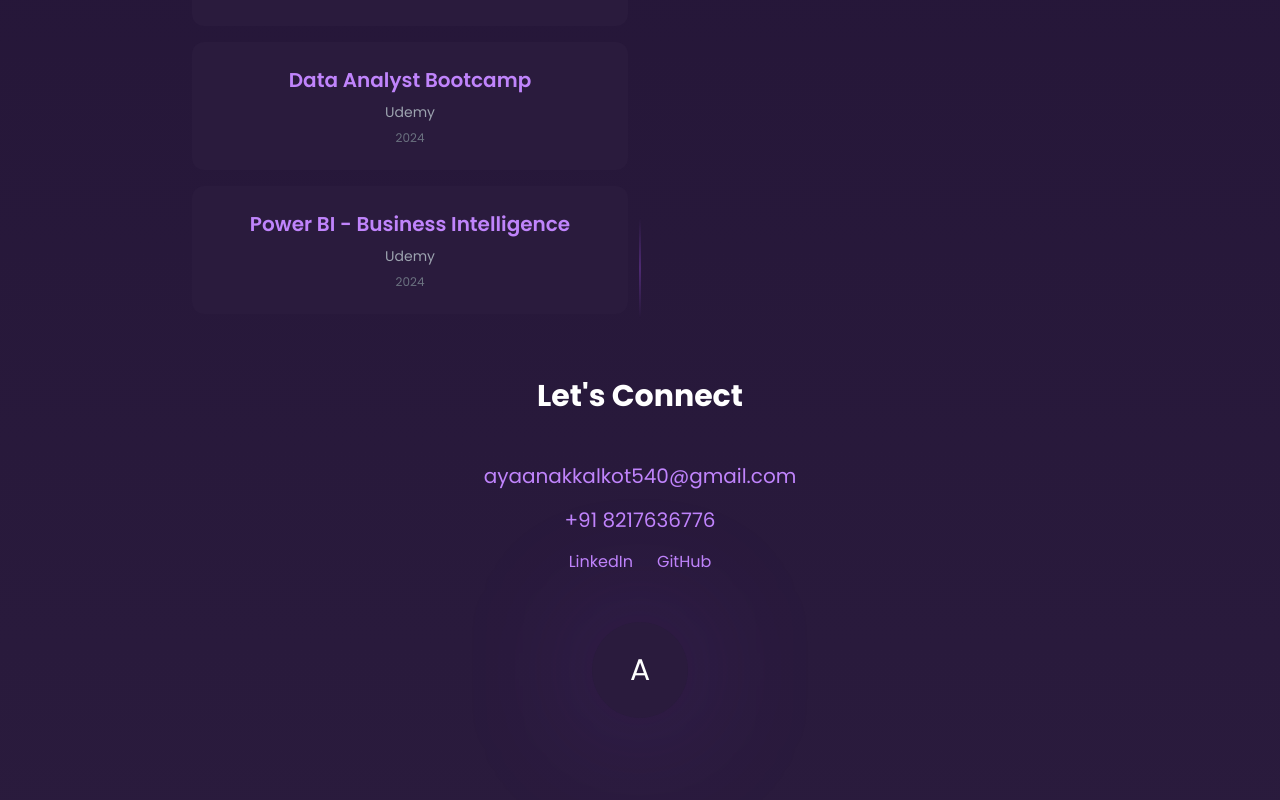
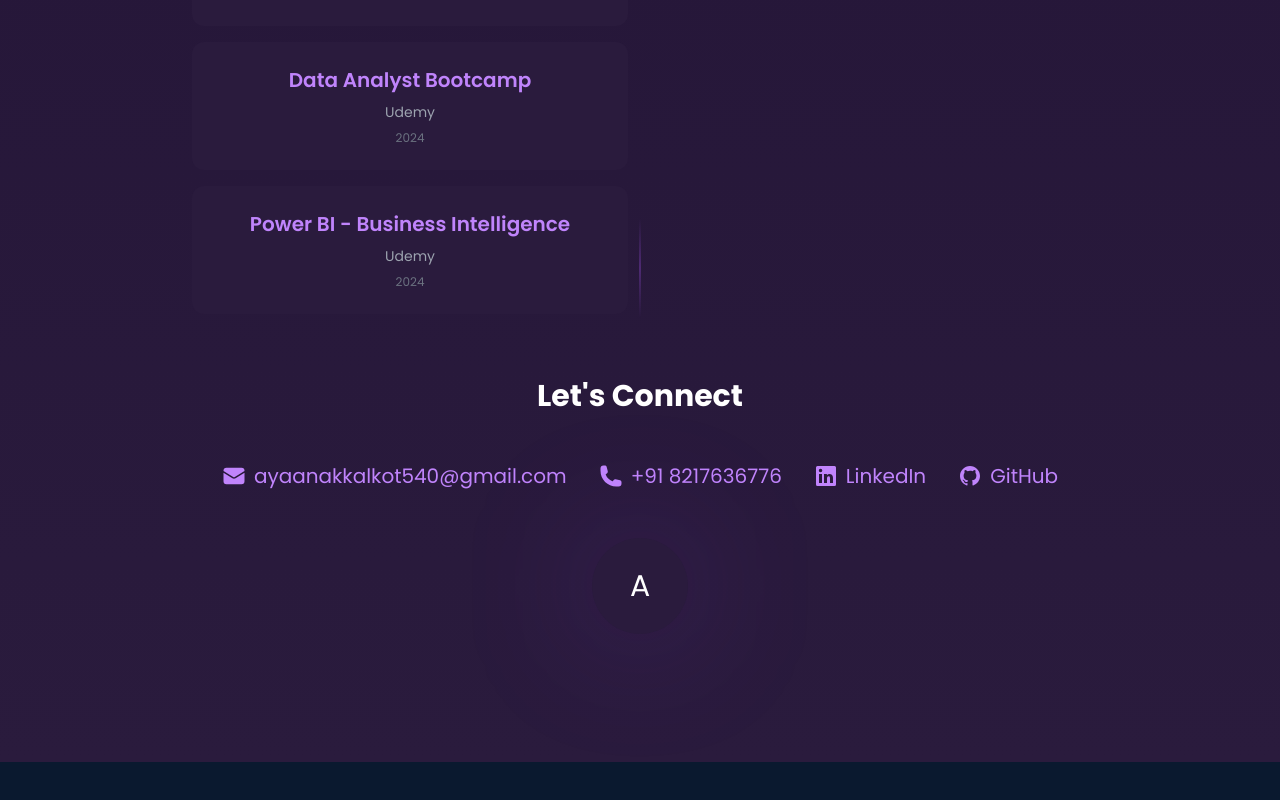
Before and after one commit to Ayaanakkalkot/portfolio, a React (Create React App) app: page / in a window 1280 px wide. Shown: the part 5534-6334 px from the top of the page. After the commit the page ends 6296 px from the top, so only its background shows below. Built offline with nearby package versions, Linux system fonts and the light colour scheme.

Commit message:
Add icons for Medias commit

```diff
--- a/src/components/Contact.tsx
+++ b/src/components/Contact.tsx
@@ -170,60 +170,61 @@ const Contact = () => {
           </motion.h2>
 
           <motion.div
-            className="mb-12 space-y-4"
+            className="mb-12 flex items-center justify-center gap-8 flex-wrap"
             variants={staggerContainer}
-          >
-            <motion.p
-              className="text-xl"
-              variants={fadeInUp}
           >
             <motion.a
               href="mailto:ayaanakkalkot540@gmail.com"
-                className="text-purple-400 hover:text-purple-300"
+              className="flex items-center gap-2 text-purple-400 hover:text-purple-300 text-xl"
               whileHover={{ scale: 1.05 }}
               whileTap={{ scale: 0.95 }}
             >
-                ayaanakkalkot540@gmail.com
+              <svg xmlns="http://www.w3.org/2000/svg" viewBox="0 0 24 24" fill="currentColor" className="w-6 h-6">
+                <path d="M1.5 8.67v8.58a3 3 0 003 3h15a3 3 0 003-3V8.67l-8.928 5.493a3 3 0 01-3.144 0L1.5 8.67z" />
+                <path d="M22.5 6.908V6.75a3 3 0 00-3-3h-15a3 3 0 00-3 3v.158l9.714 5.978a1.5 1.5 0 001.572 0L22.5 6.908z" />
+              </svg>
+              <span>ayaanakkalkot540@gmail.com</span>
             </motion.a>
-            </motion.p>
-            <motion.p
-              className="text-xl"
-              variants={fadeInUp}
-            >
+
             <motion.a
               href="tel:+918217636776"
-                className="text-purple-400 hover:text-purple-300"
+              className="flex items-center gap-2 text-purple-400 hover:text-purple-300 text-xl"
               whileHover={{ scale: 1.05 }}
               whileTap={{ scale: 0.95 }}
             >
-                +91 8217636776
+              <svg xmlns="http://www.w3.org/2000/svg" viewBox="0 0 24 24" fill="currentColor" className="w-6 h-6">
+                <path fillRule="evenodd" d="M1.5 4.5a3 3 0 013-3h1.372c.86 0 1.61.586 1.819 1.42l1.105 4.423a1.875 1.875 0 01-.694 1.955l-1.293.97c-.135.101-.164.249-.126.352a11.285 11.285 0 006.697 6.697c.103.038.25.009.352-.126l.97-1.293a1.875 1.875 0 011.955-.694l4.423 1.105c.834.209 1.42.959 1.42 1.82V19.5a3 3 0 01-3 3h-2.25C8.552 22.5 1.5 15.448 1.5 6.75V4.5z" clipRule="evenodd" />
+              </svg>
+              <span>+91 8217636776</span>
             </motion.a>
-            </motion.p>
-            <motion.div
-              className="flex justify-center gap-6"
-              variants={staggerContainer}
-            >
+
             <motion.a
               href="https://linkedin.com/in/ayaan-akkalkot-79a33a29a"
               target="_blank"
               rel="noopener noreferrer"
-                className="text-purple-400 hover:text-purple-300"
+              className="flex items-center gap-2 text-purple-400 hover:text-purple-300 text-xl"
               whileHover={{ scale: 1.1, y: -2 }}
               whileTap={{ scale: 0.95 }}
             >
-                LinkedIn
+              <svg xmlns="http://www.w3.org/2000/svg" viewBox="0 0 24 24" fill="currentColor" className="w-6 h-6">
+                <path d="M20.5 2h-17A1.5 1.5 0 002 3.5v17A1.5 1.5 0 003.5 22h17a1.5 1.5 0 001.5-1.5v-17A1.5 1.5 0 0020.5 2zM8 19H5v-9h3zM6.5 8.25A1.75 1.75 0 118.3 6.5a1.78 1.78 0 01-1.8 1.75zM19 19h-3v-4.74c0-1.42-.6-1.93-1.38-1.93A1.74 1.74 0 0013 14.19a.66.66 0 000 .14V19h-3v-9h2.9v1.3a3.11 3.11 0 012.7-1.4c1.55 0 3.36.86 3.36 3.66z" />
+              </svg>
+              <span>LinkedIn</span>
             </motion.a>
+
             <motion.a
               href="https://github.com/Ayaanakkalkot"
               target="_blank"
               rel="noopener noreferrer"
-                className="text-purple-400 hover:text-purple-300"
+              className="flex items-center gap-2 text-purple-400 hover:text-purple-300 text-xl"
               whileHover={{ scale: 1.1, y: -2 }}
               whileTap={{ scale: 0.95 }}
             >
-                GitHub
+              <svg xmlns="http://www.w3.org/2000/svg" viewBox="0 0 24 24" fill="currentColor" className="w-6 h-6">
+                <path fillRule="evenodd" d="M12 2C6.477 2 2 6.463 2 11.97c0 4.404 2.865 8.14 6.839 9.458.5.092.682-.216.682-.48 0-.236-.008-.864-.013-1.695-2.782.602-3.369-1.337-3.369-1.337-.454-1.151-1.11-1.458-1.11-1.458-.908-.618.069-.606.069-.606 1.003.07 1.531 1.027 1.531 1.027.892 1.524 2.341 1.084 2.91.828.092-.643.35-1.083.636-1.332-2.22-.251-4.555-1.107-4.555-4.927 0-1.088.39-1.979 1.029-2.675-.103-.252-.446-1.266.098-2.638 0 0 .84-.268 2.75 1.022A9.606 9.606 0 0112 6.82c.85.004 1.705.114 2.504.336 1.909-1.29 2.747-1.022 2.747-1.022.546 1.372.202 2.386.1 2.638.64.696 1.028 1.587 1.028 2.675 0 3.83-2.339 4.673-4.566 4.92.359.307.678.915.678 1.846 0 1.332-.012 2.407-.012 2.734 0 .267.18.577.688.48C19.137 20.107 22 16.373 22 11.969 22 6.463 17.522 2 12 2z" clipRule="evenodd" />
+              </svg>
+              <span>GitHub</span>
             </motion.a>
-            </motion.div>
           </motion.div>
 
           <motion.div
```
Lines whose indentation alone changed are shown as unchanged.
